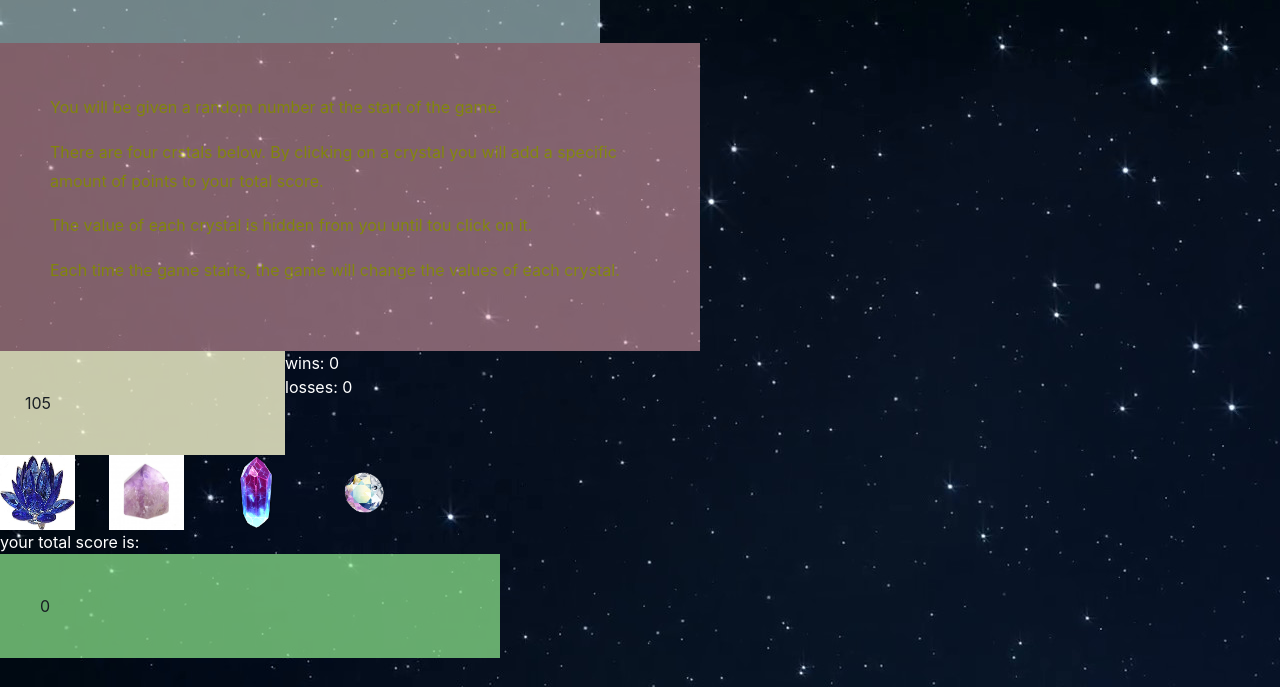
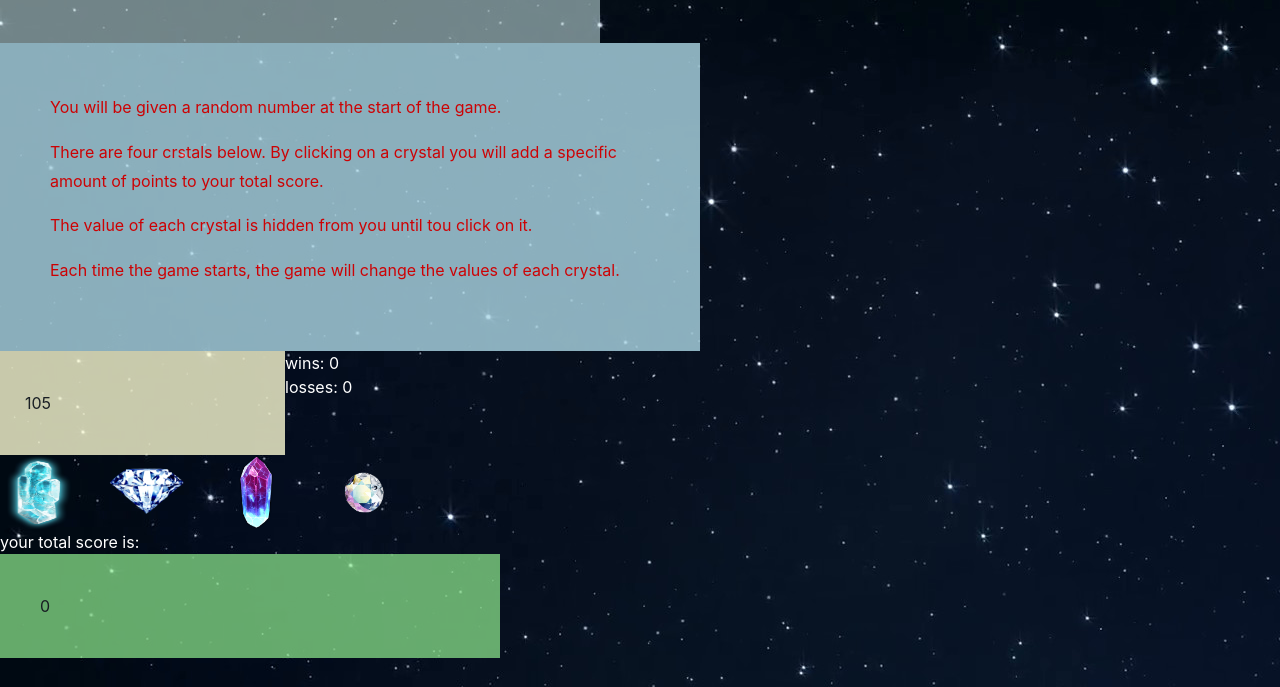
Before and after one commit to kevinspies/crystal-game, a plain HTML site: page index.html in a window 1280 px wide. Shown: the part 113-800 px from the top of the page. Drawn offline with nearby package versions, Linux system fonts and the light colour scheme.

Commit message:
threw in better crystals with cut out backgrounds, looks so good! it would be cool if i made new game randomize the images used

```diff
--- a/assets/css/style.css
+++ b/assets/css/style.css
@@ -15,11 +15,11 @@
  max-width: 500px;
 }
 #instructionsbox{
-    background-color: lightpink;
+    background-color: lightblue;
     line-height: 1.8;
     padding: 50px;
-    opacity: .5;
-    color: yellow;
+    opacity: .8;
+    color: red;
     max-width: 700px;
 }
 #titlebox{
--- a/index.html
+++ b/index.html
@@ -48,10 +48,10 @@
     <div class="row">
         <div class="col-1">
             <!--crystal image here-->
-            <img src="assets/images/crystal1.jpg" alt=crystal1pic height="75" width="75" class="crystal" id="crystal1">
+            <img src="assets/images/crystal5.jpg" alt=crystal1pic height="75" width="75" class="crystal" id="crystal1">
         </div>
         <div class="col-1">
-            <img src="assets/images/crystal2.jpg" alt=crystal2pic height="75" width="75" class="crystal" id="crystal2">
+            <img src="assets/images/crystal11.jpg" alt=crystal2pic height="75" width="75" class="crystal" id="crystal2">
         </div>
         <div class="col-1">
             <img src="assets/images/crystal3.jpg" alt=crystal3pic height="75" width="75" class="crystal" id="crystal3">
```
